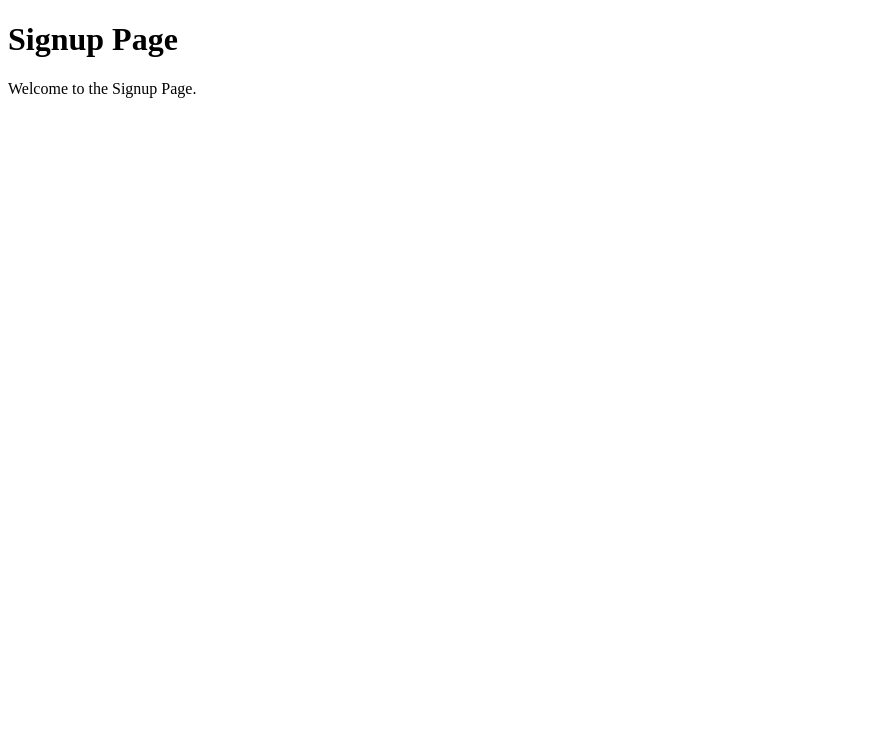
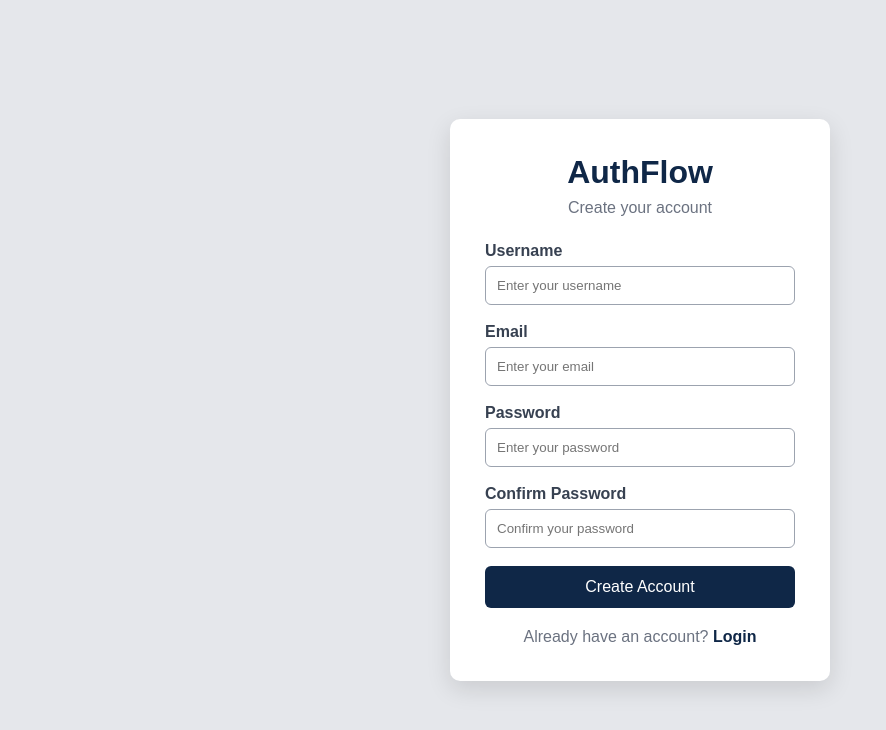
Before and after one commit to SANJAY-RR/AuthFlow, a Django app: page /signup/ in a window 1280 px wide. Shown: the top 730 px of the page, without its empty margins (0-886 px from the left). Run offline with Django 5.2, Linux system fonts and the light colour scheme.

Commit message:
Add user signup with validation

```diff
--- a/accounts/views.py
+++ b/accounts/views.py
@@ -1,4 +1,6 @@
-from django.shortcuts import render
+from django.shortcuts import render, redirect
+from django.contrib.auth.models import User
+from django.contrib import messages
 
 def home(request):
     return render(request, "home.html")
@@ -7,4 +9,25 @@ def login_view(request):
     return render(request, "login.html")
 
 def signup_view(request):
+    if request.method == "POST":
+        username = request.POST.get("username")
+        email = request.POST.get("email")
+        password = request.POST.get("password")
+        confirm_password = request.POST.get("confirm_password")
+
+        if password != confirm_password:
+            messages.error(request, "Passwords do not match")
+        elif User.objects.filter(username=username).exists():
+            messages.error(request, "Username already exists")
+        elif User.objects.filter(email=email).exists():
+            messages.error(request, "Email already exists")
+        else:
+            user = User.objects.create_user(
+                username=username,
+                email=email,
+                password=password
+            )
+            messages.success(request, "Account created successfully")
+            return redirect("login")
+
     return render(request, "signup.html")
--- a/templates/signup.html
+++ b/templates/signup.html
@@ -1,10 +1,179 @@
 <!DOCTYPE html>
-<html>
+<html lang="en">
 <head>
-    <title>Signup</title>
+    <meta charset="UTF-8">
+    <meta name="viewport" content="width=device-width, initial-scale=1.0">
+
+    <title>Sign Up | AuthFlow</title>
+
+    <style>
+        * {
+            box-sizing: border-box;
+            margin: 0;
+            padding: 0;
+            font-family: Arial, sans-serif;
+        }
+
+        body {
+            background-color: #e5e7eb;
+            min-height: 100vh;
+            display: flex;
+            justify-content: center;
+            align-items: center;
+        }
+
+        .signup-card {
+            width: 380px;
+            background-color: #ffffff;
+            padding: 35px;
+            border-radius: 10px;
+            box-shadow: 0 8px 25px rgba(0, 0, 0, 0.12);
+        }
+
+        .signup-card h1 {
+            color: #0f2747;
+            text-align: center;
+            margin-bottom: 8px;
+        }
+
+        .subtitle {
+            color: #6b7280;
+            text-align: center;
+            margin-bottom: 25px;
+        }
+
+        .message {
+            padding: 10px;
+            margin-bottom: 15px;
+            border-radius: 6px;
+            text-align: center;
+            font-size: 14px;
+        }
+
+        .message.error {
+            background-color: #e5e7eb;
+            color: #991b1b;
+            border: 1px solid #9ca3af;
+        }
+
+        .message.success {
+            background-color: #e5e7eb;
+            color: #0f2747;
+            border: 1px solid #0f2747;
+        }
+
+        label {
+            display: block;
+            color: #374151;
+            margin-bottom: 6px;
+            font-weight: bold;
+        }
+
+        input {
+            width: 100%;
+            padding: 11px;
+            margin-bottom: 18px;
+            border: 1px solid #9ca3af;
+            border-radius: 6px;
+            outline: none;
+        }
+
+        input:focus {
+            border-color: #0f2747;
+        }
+
+        button {
+            width: 100%;
+            padding: 12px;
+            background-color: #0f2747;
+            color: #ffffff;
+            border: none;
+            border-radius: 6px;
+            cursor: pointer;
+            font-size: 16px;
+        }
+
+        button:hover {
+            background-color: #193b68;
+        }
+
+        .login-link {
+            text-align: center;
+            margin-top: 20px;
+            color: #6b7280;
+        }
+
+        .login-link a {
+            color: #0f2747;
+            font-weight: bold;
+            text-decoration: none;
+        }
+    </style>
 </head>
+
 <body>
-    <h1>Signup Page</h1>
-    <p>Welcome to the Signup Page.</p>
+
+    <div class="signup-card">
+
+        <h1>AuthFlow</h1>
+        <p class="subtitle">Create your account</p>
+
+        {% if messages %}
+            {% for message in messages %}
+                <div class="message {{ message.tags }}">
+                    {{ message }}
+                </div>
+            {% endfor %}
+        {% endif %}
+
+        <form method="POST">
+
+            {% csrf_token %}
+
+            <label>Username</label>
+            <input
+                type="text"
+                name="username"
+                placeholder="Enter your username"
+                required
+            >
+
+            <label>Email</label>
+            <input
+                type="email"
+                name="email"
+                placeholder="Enter your email"
+                required
+            >
+
+            <label>Password</label>
+            <input
+                type="password"
+                name="password"
+                placeholder="Enter your password"
+                required
+            >
+
+            <label>Confirm Password</label>
+            <input
+                type="password"
+                name="confirm_password"
+                placeholder="Confirm your password"
+                required
+            >
+
+            <button type="submit">
+                Create Account
+            </button>
+
+        </form>
+
+        <p class="login-link">
+            Already have an account?
+            <a href="{% url 'login' %}">Login</a>
+        </p>
+
+    </div>
+
 </body>
 </html>
```
Also changed, not shown: db.sqlite3 (deleted), 1 other file.
